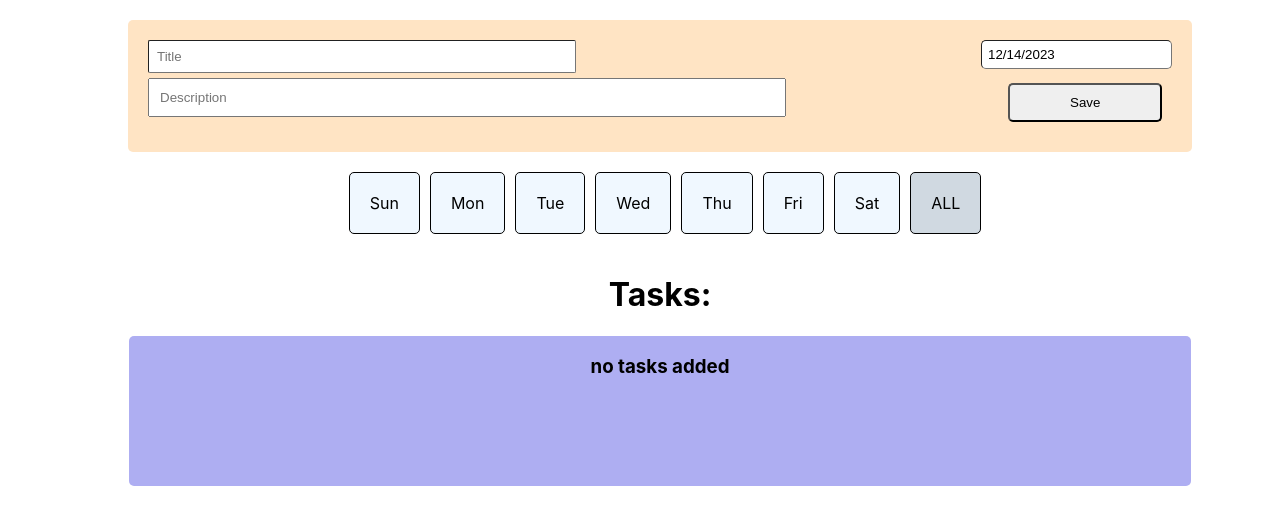
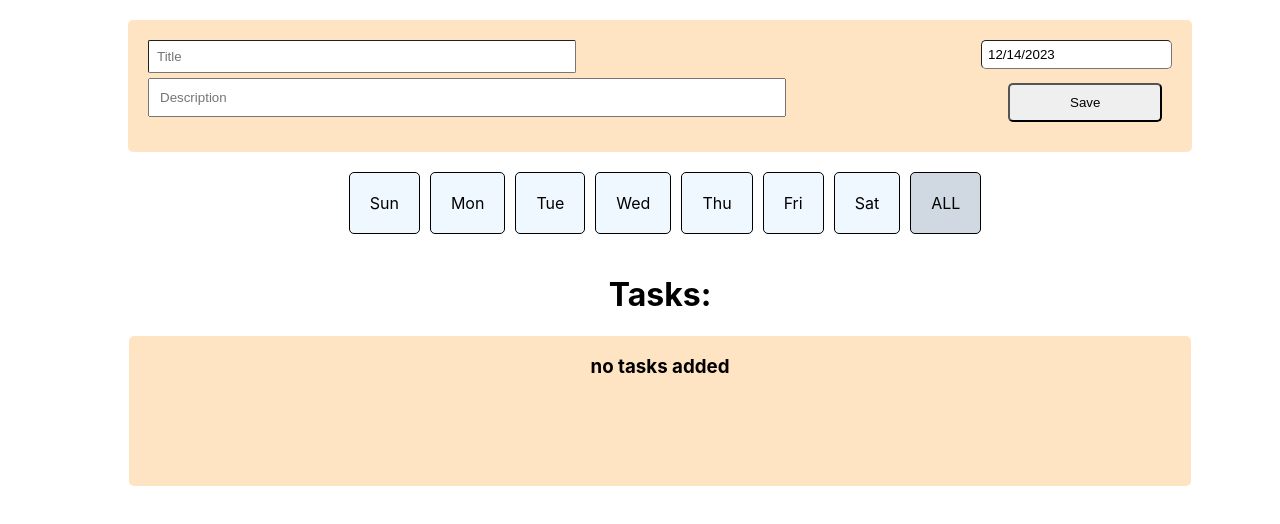
Before and after one commit to kranthi21/day-selection, a React (Create React App) app: page / in a window 1280 px wide. Shown: the top 524 px of the page. Built offline with nearby package versions, Linux system fonts and the light colour scheme.

Commit message:
css update

```diff
--- a/src/App.css
+++ b/src/App.css
@@ -142,7 +142,7 @@
 }
 
 .task-list{
-  background-color: rgb(174, 174, 242);
+  background-color: bisque;
   width: 83%;
   min-height: 150px;
   border-radius: 5px;
```
